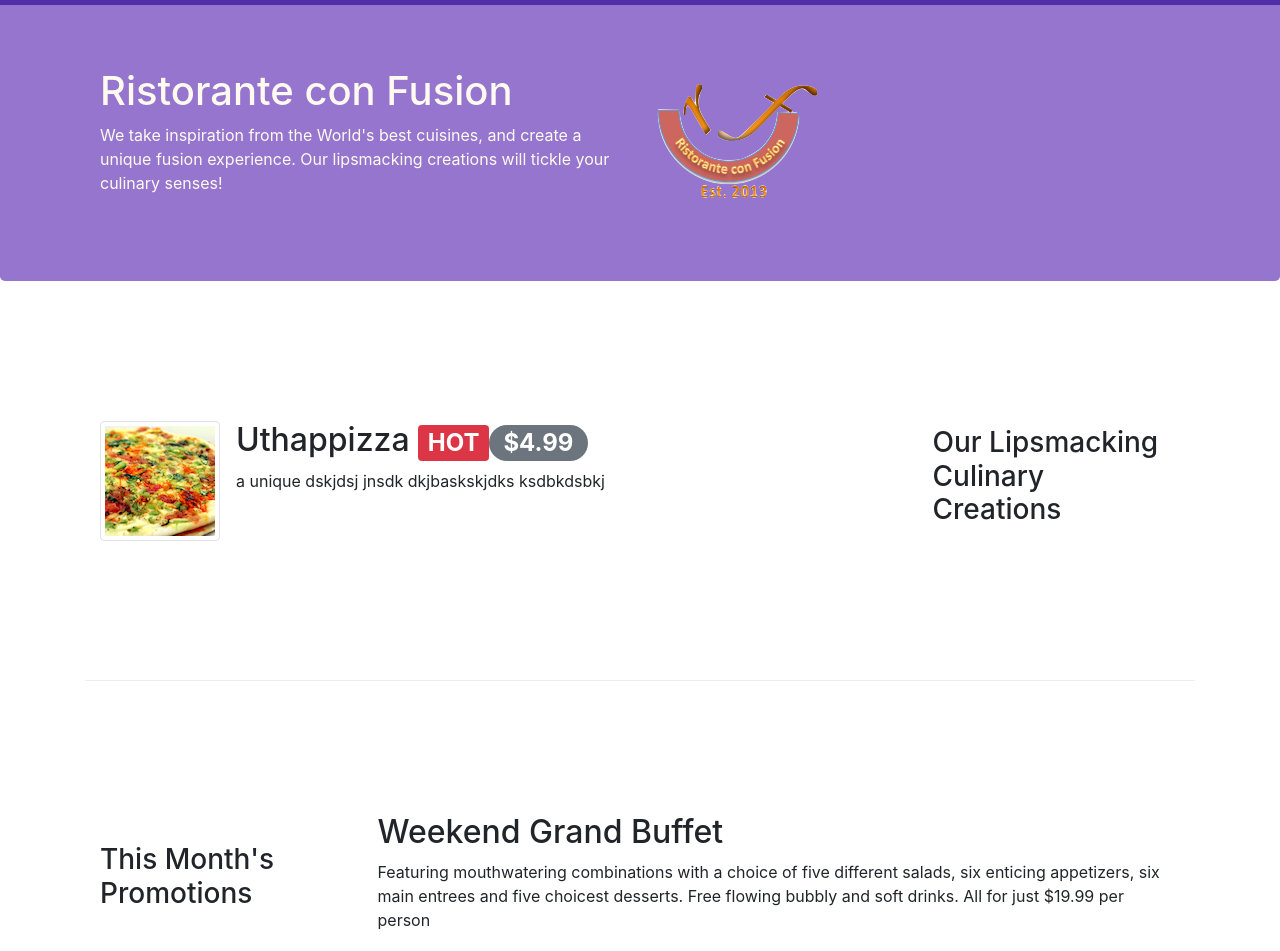
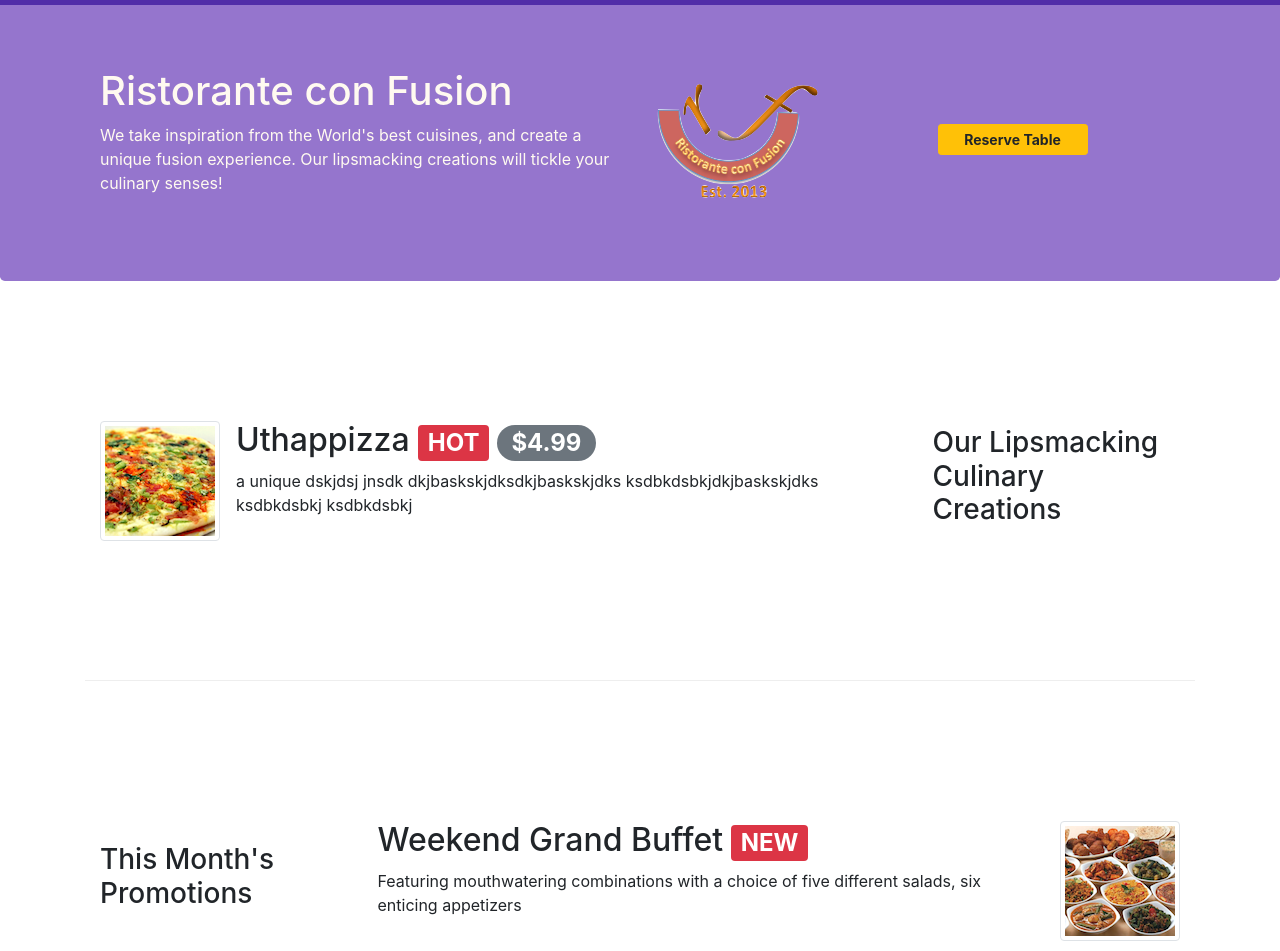
Before and after one commit to MernaHesham/site-test, a website: page index.html in a window 1280 px wide. Shown: the part 53-1004 px from the top of the page. Drawn offline with nearby package versions, Linux system fonts and the light colour scheme.

Commit message:
added a reserve button in the header pointing to last part of page, continued stayling the second row content

```diff
--- a/index.html
+++ b/index.html
@@ -54,8 +54,12 @@
                         lipsmacking creations will tickle your culinary senses!
                     </p>
                 </div>
-                <div class="col-12 col-sm align-self-center">
+                <div class="col-12 col-sm-3 align-self-center">
                     <img src="img/logo.png" class="img-fluid">
+                </div>
+                <div class="col-12 col-sm-3 align-self-center">
+                    <a href="#reserveid" class="btn btn-sm btn-warning" style="width:150px; margin:5px;"><strong>Reserve
+                            Table</strong></a>
                 </div>
                 <!-- for extra small it will get the full width -->
                 <!-- which means it will be stacked under the above col -->
@@ -79,11 +83,12 @@
                     <img class="d-flex mr-3 img-thumbnail align-self-center" src="./img/uthappizza.png"
                         alt="Uthappizza">
                     <div class="media-body">
-                        <h2 class="mt-0">Uthappizza <span class="badge badge-danger">HOT</span><span
+                        <h2 class="mt-0">Uthappizza <span class="mr-2 badge badge-danger">HOT</span><span
                                 class="badge badge-pill badge-secondary">$4.99</span></h2>
                         <p class="d-none d-sm-block"> a unique dskjdsj jnsdk
-                            dkjbaskskjdks
-                            ksdbkdsbkj
+                            dkjbaskskjdksdkjbaskskjdks
+                            ksdbkdsbkjdkjbaskskjdks
+                            ksdbkdsbkj ksdbkdsbkj
                         </p>
                     </div>
                 </div>
@@ -95,12 +100,19 @@
                 <h3>This Month's Promotions</h3>
             </div>
             <div class="col col-sm col-md">
-                <h2>Weekend Grand Buffet</h2>
-                <p class="d-none d-sm-block">
-                    Featuring mouthwatering combinations with a choice of five different salads, six enticing
-                    appetizers, six main entrees and five choicest desserts. Free flowing bubbly and soft drinks. All
-                    for just $19.99 per person
-                </p>
+                <div class="media">
+                    <div class="media-body">
+                        <h2>Weekend Grand Buffet<span class="ml-2 badge badge-danger">NEW</span></h2>
+                        <p class="d-none d-sm-block">
+                            Featuring mouthwatering combinations with a choice of five different salads, six enticing
+                            appetizers
+                        </p>
+                    </div>
+
+                    <img class="d-flex ml-3 img-thumbnail align-self-center" src="./img/buffet.png" alt="buffet">
+                    <!-- mr margin right -->
+                </div>
+
             </div>
         </div>
 
@@ -128,7 +140,7 @@
                 <div class="card">
                     <h3 class="card-header bg-warning text-white">Reserve a Table</h3>
                     <div class="card-body">
-                        <form>
+                        <form id="reserveid">
                             <div class="form-group row">
                                 <label for="numguests" class="col-12 col-sm-3 col-form-label ">Number of Guests</label>
                                 <div class="col-1 col-sm radio align-self-center">
```
